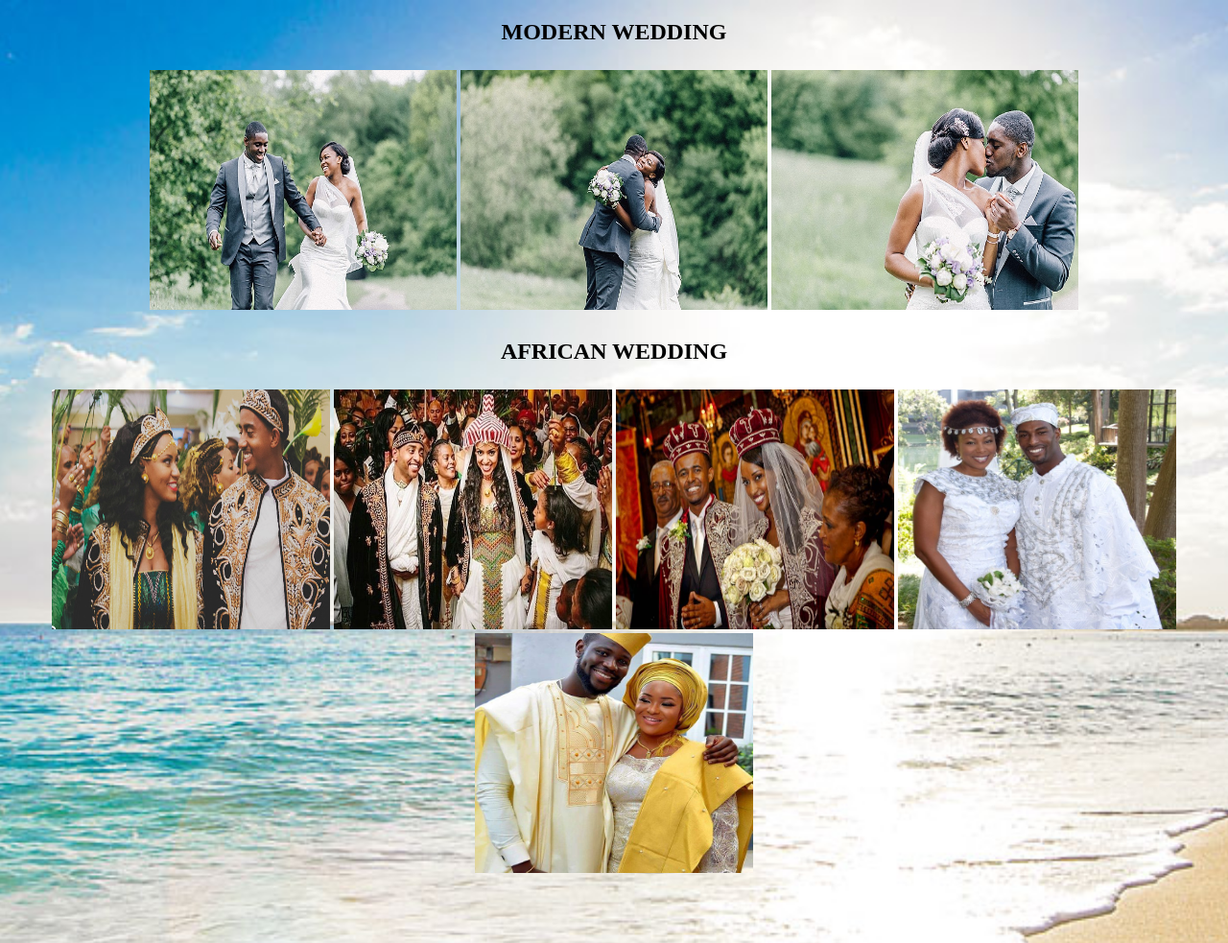
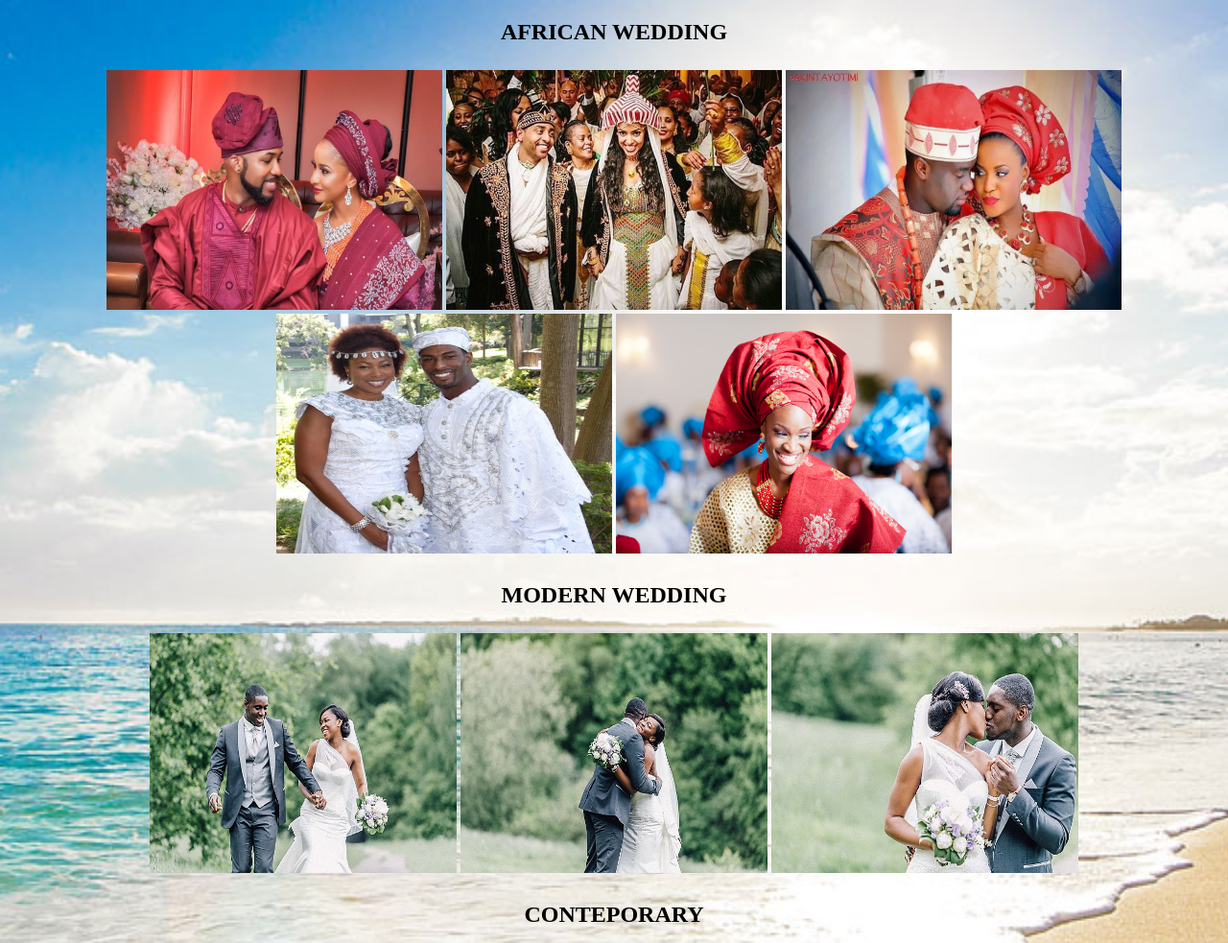
Before and after one commit to Vohsty/studio, a plain HTML site: page wedding.html in a window 1280 px wide. Shown: the top 983 px of the page at 96% size. Drawn offline with Linux system fonts and the light colour scheme.

```diff
--- a/wedding.html
+++ b/wedding.html
@@ -5,6 +5,16 @@
     <title></title>
   </head>
   <body >
+
+    <h2 class="afr-txt">AFRICAN WEDDING</h2>
+    <div class="african">
+      <img class="potrait" src="images/wedding/wed17.jpg" alt="lady" width="350" height="250">
+      <img class="potrait" src="images/wedding/wed4.jpg" alt="lady" width="350" height="250">
+      <img class="potrait" src="images/wedding/wed18.jpg" alt="lady" width="350" height="250">
+      <img class="potrait" src="images/wedding/wed3.jpg" alt="lady" width="350" height="250">
+      <img class="potrait" src="images/wedding/wed19.jpg" alt="lady" width="350" height="250">
+    </div>
+
     <h2 class="mod-txt">MODERN WEDDING</h2>
     <div class="modern">
 
@@ -12,14 +22,17 @@
       <img class="potrait" src="images/wedding/wed8.jpg" alt="lady" width="320" height="250">
       <img class="potrait" src="images/wedding/wed9.jpg" alt="lady" width="320" height="250">
     </div>
-    <h2 class="afr-txt">AFRICAN WEDDING</h2>
+
+    <h2 class="afr-txt">CONTEPORARY</h2>
     <div class="african">
-      <img class="potrait" src="images/wedding/wed.jpg" alt="lady" width="290" height="250">
-      <img class="potrait" src="images/wedding/wed4.jpg" alt="lady" width="290" height="250">
-      <img class="potrait" src="images/wedding/wed5.jpg" alt="lady" width="290" height="250">
-      <img class="potrait" src="images/wedding/wed3.jpg" alt="lady" width="290" height="250">
-      <img class="potrait" src="images/wedding/wed2.jpg" alt="lady" width="290" height="250">
+      <img class="potrait" src="images/wedding/wed15.jpg" alt="lady" width="350" height="250">
+      <img class="potrait" src="images/wedding/wed11.jpg" alt="lady" width="350" height="250">
+      <img class="potrait" src="images/wedding/wed10.jpg" alt="lady" width="350" height="250">
+      <img class="potrait" src="images/wedding/wed13.jpg" alt="lady" width="350" height="250">
+      <img class="potrait" src="images/wedding/wed14.jpg" alt="lady" width="350" height="250">
     </div>
+
+
 
 
 
```
Also changed, not shown: css/nature.css (added), css/potrait.css (added), images/wedding/wed10.jpg (added), images/wedding/wed11.jpg (added), images/wedding/wed12.jpg (added), images/wedding/wed13.jpg (added), images/wedding/wed14.jpg (added), images/wedding/wed15.jpg (added), images/wedding/wed16.jpg (added), images/wedding/wed17.jpg (added), images/wedding/wed18.jpg (added), images/wedding/wed19.jpg (added).
